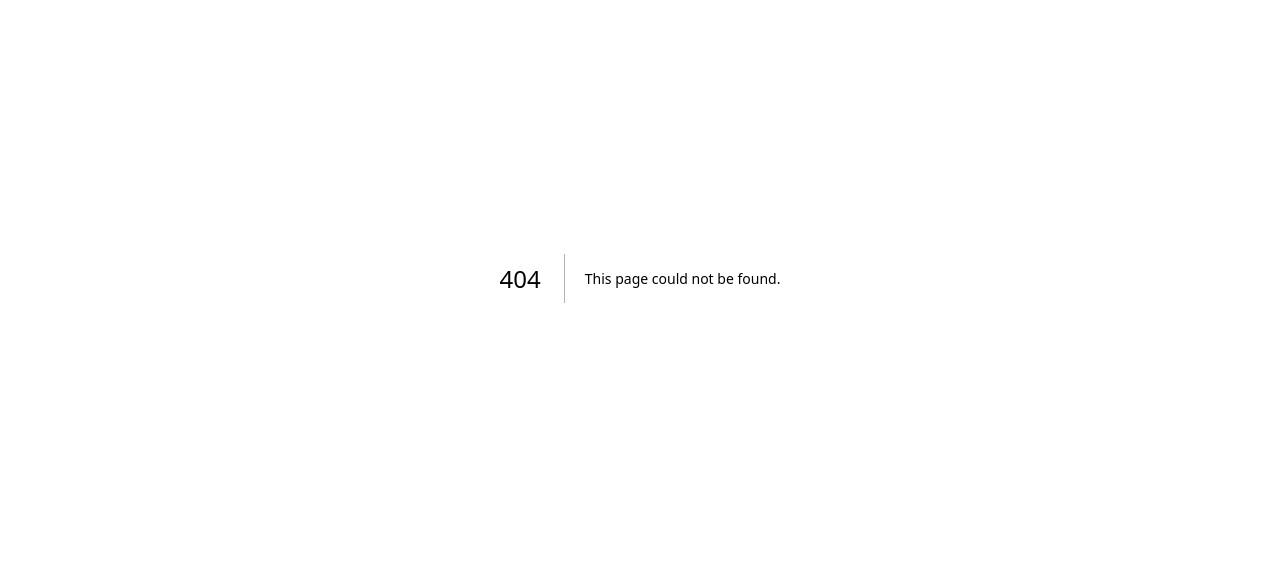
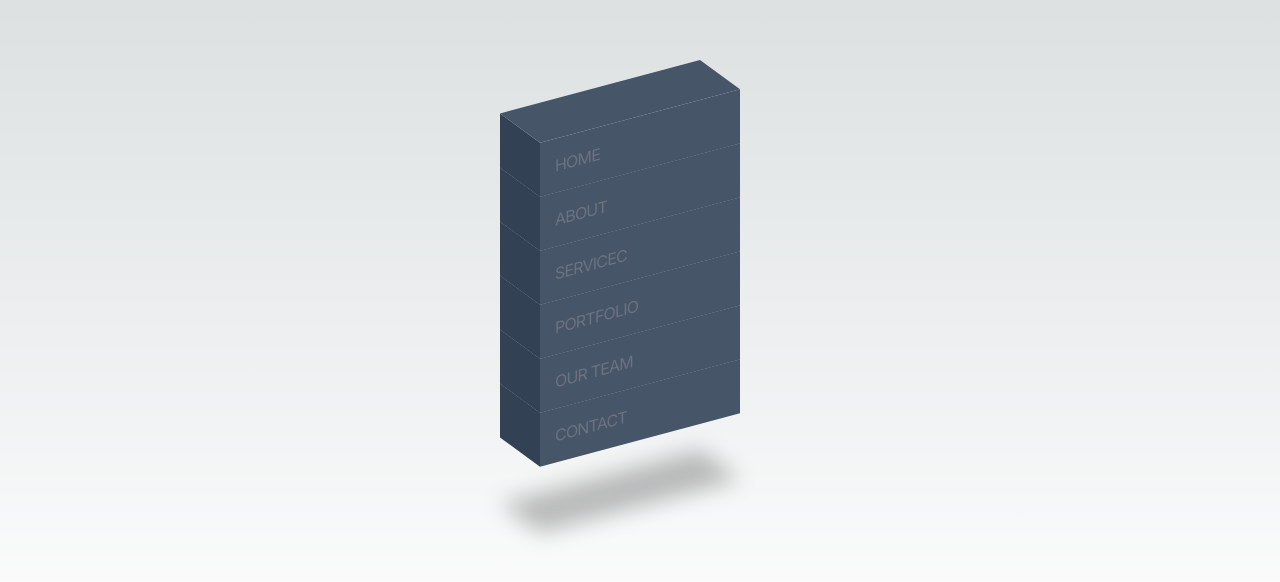
Before and after one commit to Yoy0z-maps/Front-end-UI, a Next.js app: page /isometric in a window 1280 px wide. Before the commit this address had no page. Shown: the part 122-704 px from the top of the page. Built offline with nearby package versions, Linux system fonts and the light colour scheme.

Commit message:
Isometric Hover Menu

```diff
--- /dev/null
+++ b/src/app/isometric/layout.tsx
@@ -0,0 +1,3 @@
+export default function layout({ children }: { children: React.ReactNode }) {
+  return <div className="w-full h-full">{children}</div>;
+}
--- /dev/null
+++ b/src/app/isometric/page.css
@@ -0,0 +1,20 @@
+ul li:hover {
+  background-color: #33a3ee;
+  transform: translateX(50px);
+}
+
+ul li:hover::before {
+  background-color: #1f5378;
+}
+
+ul li:hover::after {
+  background-color: #2982b9;
+}
+
+ul li:last-child:after {
+  box-shadow: -120px 120px 20px rgba(0, 0, 0, 0.25);
+}
+
+ul li {
+  transition: 0.5s;
+}
--- /dev/null
+++ b/src/app/isometric/page.tsx
@@ -0,0 +1,59 @@
+import Link from "next/link";
+import "./page.css";
+
+export default function IsoMatric() {
+  return (
+    <div className="flex justify-center items-center min-h-[100vh]">
+      <ul className="relative transform: skew-y-[-15deg]">
+        <li className="relative list-none w-[200px] bg-slate-600 p-[15px] before:content-[''] before:absolute before:top-[-20px] before:w-[40px] before:h-full before:bg-slate-700 before:left-[-40px] before:skew-y-[45deg] after:content-[''] after:absolute after:top-[-40px] after:left-0 after:w-full after:h-[40px] after:bg-slate-600 after:skew-x-[45deg] after:origin-bottom z-50">
+          <Link
+            href="#"
+            className="block uppercase text-gray-500 tracking-tighter hover:text-gray-100 hover:transition-all"
+          >
+            Home
+          </Link>
+        </li>
+        <li className="relative list-none w-[200px] bg-slate-600 p-[15px] before:content-[''] before:absolute before:top-[-20px] before:w-[40px] before:h-full before:bg-slate-700 before:left-[-40px] before:skew-y-[45deg] after:content-[''] after:absolute after:top-[-40px] after:left-0 after:w-full after:h-[40px] after:bg-slate-600 after:skew-x-[45deg] after:origin-bottom z-40">
+          <Link
+            href="#"
+            className="block uppercase text-gray-500 tracking-tighter hover:text-gray-100 transition-all"
+          >
+            About
+          </Link>
+        </li>
+        <li className="relative list-none w-[200px] bg-slate-600 p-[15px] before:content-[''] before:absolute before:top-[-20px] before:w-[40px] before:h-full before:bg-slate-700 before:left-[-40px] before:skew-y-[45deg] after:content-[''] after:absolute after:top-[-40px] after:left-0 after:w-full after:h-[40px] after:bg-slate-600 after:skew-x-[45deg] after:origin-bottom z-30 ">
+          <Link
+            href="#"
+            className="block uppercase text-gray-500 tracking-tighter hover:text-gray-100 transition-all"
+          >
+            Servicec
+          </Link>
+        </li>
+        <li className="relative list-none w-[200px] bg-slate-600 p-[15px] before:content-[''] before:absolute before:top-[-20px] before:w-[40px] before:h-full before:bg-slate-700 before:left-[-40px] before:skew-y-[45deg] after:content-[''] after:absolute after:top-[-40px] after:left-0 after:w-full after:h-[40px] after:bg-slate-600 after:skew-x-[45deg] after:origin-bottom z-20">
+          <Link
+            href="#"
+            className="block uppercase text-gray-500 tracking-tighter hover:text-gray-100 transition-all"
+          >
+            Portfolio
+          </Link>
+        </li>
+        <li className="relative list-none w-[200px] bg-slate-600 p-[15px] before:content-[''] before:absolute before:top-[-20px] before:w-[40px] before:h-full before:bg-slate-700 before:left-[-40px] before:skew-y-[45deg] after:content-[''] after:absolute after:top-[-40px] after:left-0 after:w-full after:h-[40px] after:bg-slate-600 after:skew-x-[45deg] after:origin-bottom z-10 ">
+          <Link
+            href="#"
+            className="block uppercase text-gray-500 tracking-tighter hover:text-gray-100 transition-all"
+          >
+            Our Team
+          </Link>
+        </li>
+        <li className="relative list-none w-[200px] bg-slate-600 p-[15px] before:content-[''] before:absolute before:top-[-20px] before:w-[40px] before:h-full before:bg-slate-700 before:left-[-40px] before:skew-y-[45deg] after:content-[''] after:absolute after:top-[-40px] after:left-0 after:w-full after:h-[40px] after:bg-slate-600 after:skew-x-[45deg] after:origin-bottom z-0 ">
+          <Link
+            href="#"
+            className="block uppercase text-gray-500 tracking-tighter hover:text-gray-100 transition-all"
+          >
+            Contact
+          </Link>
+        </li>
+      </ul>
+    </div>
+  );
+}
--- /dev/null
+++ b/src/app/magicnav/layout.tsx
@@ -0,0 +1,3 @@
+export default function layout({ children }: { children: React.ReactNode }) {
+  return <div className="w-full h-full">{children}</div>;
+}
--- /dev/null
+++ b/src/app/magicnav/page.tsx
@@ -0,0 +1,3 @@
+export default function IsoMatric() {
+  return <div>mag</div>;
+}
--- a/src/app/page.tsx
+++ b/src/app/page.tsx
@@ -1,113 +1,14 @@
-import Image from "next/image";
+import Link from "next/link";
 
 export default function Home() {
   return (
-    <main className="flex min-h-screen flex-col items-center justify-between p-24">
-      <div className="z-10 w-full max-w-5xl items-center justify-between font-mono text-sm lg:flex">
-        <p className="fixed left-0 top-0 flex w-full justify-center border-b border-gray-300 bg-gradient-to-b from-zinc-200 pb-6 pt-8 backdrop-blur-2xl dark:border-neutral-800 dark:bg-zinc-800/30 dark:from-inherit lg:static lg:w-auto  lg:rounded-xl lg:border lg:bg-gray-200 lg:p-4 lg:dark:bg-zinc-800/30">
-          Get started by editing&nbsp;
-          <code className="font-mono font-bold">src/app/page.tsx</code>
-        </p>
-        <div className="fixed bottom-0 left-0 flex h-48 w-full items-end justify-center bg-gradient-to-t from-white via-white dark:from-black dark:via-black lg:static lg:size-auto lg:bg-none">
-          <a
-            className="pointer-events-none flex place-items-center gap-2 p-8 lg:pointer-events-auto lg:p-0"
-            href="https://vercel.com?utm_source=create-next-app&utm_medium=appdir-template&utm_campaign=create-next-app"
-            target="_blank"
-            rel="noopener noreferrer"
-          >
-            By{" "}
-            <Image
-              src="/vercel.svg"
-              alt="Vercel Logo"
-              className="dark:invert"
-              width={100}
-              height={24}
-              priority
-            />
-          </a>
-        </div>
-      </div>
-
-      <div className="relative z-[-1] flex place-items-center before:absolute before:h-[300px] before:w-full before:-translate-x-1/2 before:rounded-full before:bg-gradient-radial before:from-white before:to-transparent before:blur-2xl before:content-[''] after:absolute after:-z-20 after:h-[180px] after:w-full after:translate-x-1/3 after:bg-gradient-conic after:from-sky-200 after:via-blue-200 after:blur-2xl after:content-[''] before:dark:bg-gradient-to-br before:dark:from-transparent before:dark:to-blue-700 before:dark:opacity-10 after:dark:from-sky-900 after:dark:via-[#0141ff] after:dark:opacity-40 sm:before:w-[480px] sm:after:w-[240px] before:lg:h-[360px]">
-        <Image
-          className="relative dark:drop-shadow-[0_0_0.3rem_#ffffff70] dark:invert"
-          src="/next.svg"
-          alt="Next.js Logo"
-          width={180}
-          height={37}
-          priority
-        />
-      </div>
-
-      <div className="mb-32 grid text-center lg:mb-0 lg:w-full lg:max-w-5xl lg:grid-cols-4 lg:text-left">
-        <a
-          href="https://nextjs.org/docs?utm_source=create-next-app&utm_medium=appdir-template&utm_campaign=create-next-app"
-          className="group rounded-lg border border-transparent px-5 py-4 transition-colors hover:border-gray-300 hover:bg-gray-100 hover:dark:border-neutral-700 hover:dark:bg-neutral-800/30"
-          target="_blank"
-          rel="noopener noreferrer"
-        >
-          <h2 className="mb-3 text-2xl font-semibold">
-            Docs{" "}
-            <span className="inline-block transition-transform group-hover:translate-x-1 motion-reduce:transform-none">
-              -&gt;
-            </span>
-          </h2>
-          <p className="m-0 max-w-[30ch] text-sm opacity-50">
-            Find in-depth information about Next.js features and API.
-          </p>
-        </a>
-
-        <a
-          href="https://nextjs.org/learn?utm_source=create-next-app&utm_medium=appdir-template-tw&utm_campaign=create-next-app"
-          className="group rounded-lg border border-transparent px-5 py-4 transition-colors hover:border-gray-300 hover:bg-gray-100 hover:dark:border-neutral-700 hover:dark:bg-neutral-800/30"
-          target="_blank"
-          rel="noopener noreferrer"
-        >
-          <h2 className="mb-3 text-2xl font-semibold">
-            Learn{" "}
-            <span className="inline-block transition-transform group-hover:translate-x-1 motion-reduce:transform-none">
-              -&gt;
-            </span>
-          </h2>
-          <p className="m-0 max-w-[30ch] text-sm opacity-50">
-            Learn about Next.js in an interactive course with&nbsp;quizzes!
-          </p>
-        </a>
-
-        <a
-          href="https://vercel.com/templates?framework=next.js&utm_source=create-next-app&utm_medium=appdir-template&utm_campaign=create-next-app"
-          className="group rounded-lg border border-transparent px-5 py-4 transition-colors hover:border-gray-300 hover:bg-gray-100 hover:dark:border-neutral-700 hover:dark:bg-neutral-800/30"
-          target="_blank"
-          rel="noopener noreferrer"
-        >
-          <h2 className="mb-3 text-2xl font-semibold">
-            Templates{" "}
-            <span className="inline-block transition-transform group-hover:translate-x-1 motion-reduce:transform-none">
-              -&gt;
-            </span>
-          </h2>
-          <p className="m-0 max-w-[30ch] text-sm opacity-50">
-            Explore starter templates for Next.js.
-          </p>
-        </a>
-
-        <a
-          href="https://vercel.com/new?utm_source=create-next-app&utm_medium=appdir-template&utm_campaign=create-next-app"
-          className="group rounded-lg border border-transparent px-5 py-4 transition-colors hover:border-gray-300 hover:bg-gray-100 hover:dark:border-neutral-700 hover:dark:bg-neutral-800/30"
-          target="_blank"
-          rel="noopener noreferrer"
-        >
-          <h2 className="mb-3 text-2xl font-semibold">
-            Deploy{" "}
-            <span className="inline-block transition-transform group-hover:translate-x-1 motion-reduce:transform-none">
-              -&gt;
-            </span>
-          </h2>
-          <p className="m-0 max-w-[30ch] text-balance text-sm opacity-50">
-            Instantly deploy your Next.js site to a shareable URL with Vercel.
-          </p>
-        </a>
-      </div>
-    </main>
+    <div>
+      <li>
+        <Link href="/isometric">Isometric Hover Menu</Link>
+      </li>
+      <li>
+        <Link href="/magicnav">Magic Navigation Menu Indicator</Link>
+      </li>
+    </div>
   );
 }
```
Also changed, not shown: 1 other file (tests, documents, lock files or other folders).
